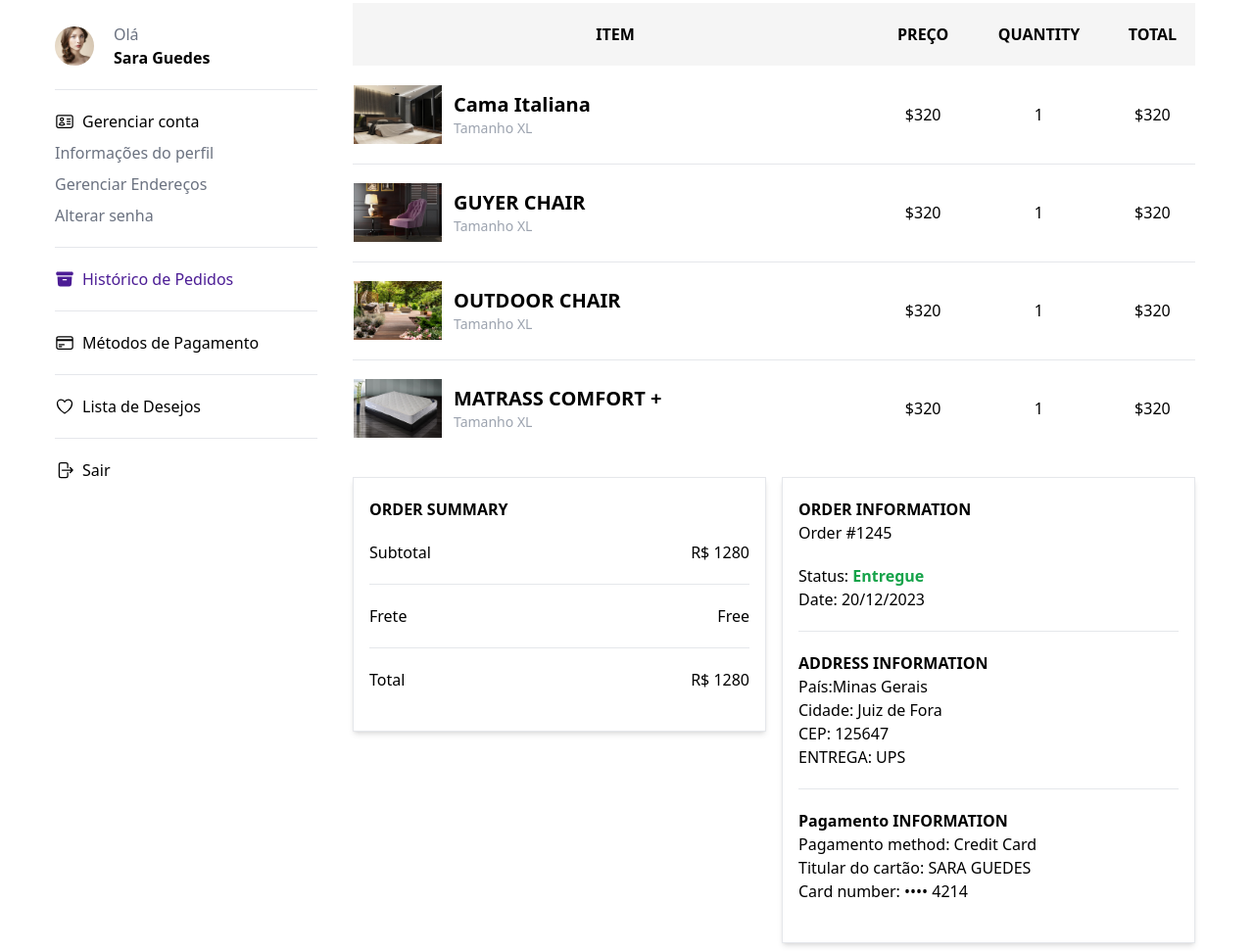
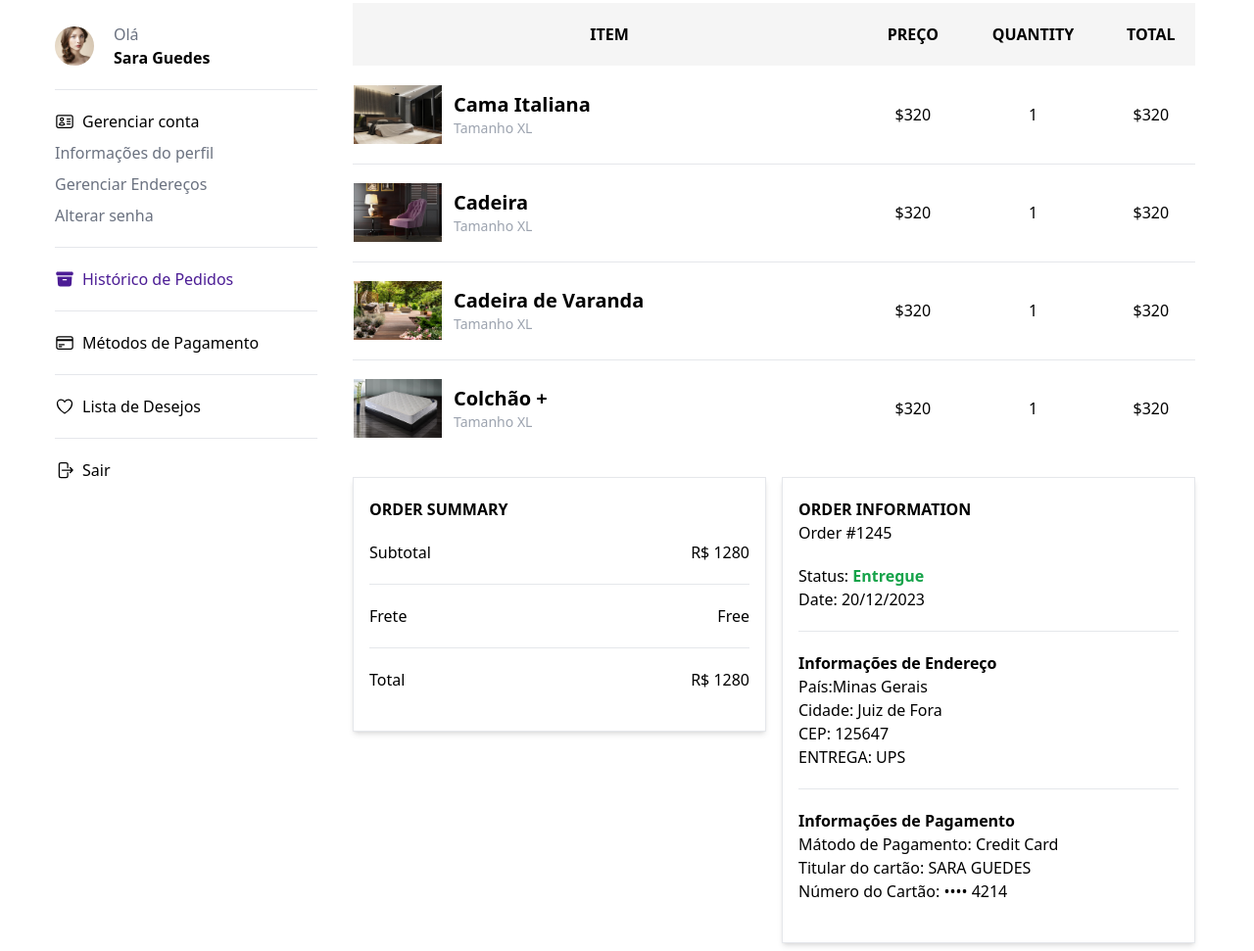
Before and after one commit to lucas-limabr/Trabalho-IHC, a website built with Parcel: page src/order-overview.html in a window 1280 px wide. Shown: the part 189-1160 px from the top of the page at 98% size. Built offline with nearby package versions, Linux system fonts and the light colour scheme.

Commit message:
changed english terms in another pages

```diff
--- a/src/cart.html
+++ b/src/cart.html
@@ -755,7 +755,7 @@
             />
             <div class="ml-3 flex w-full flex-col justify-center">
               <div class="flex items-center justify-between">
-                <p class="text-xl font-bold">OUTDOOR CHAIR</p>
+                <p class="text-xl font-bold">Cadeira de Varanda</p>
                 <svg
                   xmlns="http://www.w3.org/2000/svg"
                   viewBox="0 0 20 20"
@@ -815,7 +815,7 @@
             />
             <div class="ml-3 flex w-full flex-col justify-center">
               <div class="flex items-center justify-between">
-                <p class="text-xl font-bold">MATRASS COMFORT &plus;</p>
+                <p class="text-xl font-bold">Colchão &plus;</p>
                 <svg
                   xmlns="http://www.w3.org/2000/svg"
                   viewBox="0 0 20 20"
--- a/src/checkout-review.html
+++ b/src/checkout-review.html
@@ -691,7 +691,7 @@
                 />
                 <div class="ml-3 flex w-full flex-col justify-center">
                   <div class="flex items-center justify-between">
-                    <p class="text-xl font-bold">GUYER CHAIR</p>
+                    <p class="text-xl font-bold">Cadeira</p>
                     <svg
                       xmlns="http://www.w3.org/2000/svg"
                       viewBox="0 0 20 20"
@@ -728,7 +728,7 @@
                 />
                 <div class="ml-3 flex w-full flex-col justify-center">
                   <div class="flex items-center justify-between">
-                    <p class="text-xl font-bold">OUTDOOR CHAIR</p>
+                    <p class="text-xl font-bold">Cadeira de Varanda</p>
                     <svg
                       xmlns="http://www.w3.org/2000/svg"
                       viewBox="0 0 20 20"
@@ -765,7 +765,7 @@
                 />
                 <div class="ml-3 flex w-full flex-col justify-center">
                   <div class="flex items-center justify-between">
-                    <p class="text-xl font-bold">MATRASS COMFORT &plus;</p>
+                    <p class="text-xl font-bold">Colchão &plus;</p>
                     <svg
                       xmlns="http://www.w3.org/2000/svg"
                       viewBox="0 0 20 20"
@@ -837,7 +837,7 @@
                         alt="Chair Image"
                       />
                       <div class="ml-3 flex flex-col justify-center">
-                        <p class="text-xl font-bold">GUYER CHAIR</p>
+                        <p class="text-xl font-bold">Cadeira</p>
                         <p class="text-sm text-gray-400">Tamanho XL</p>
                       </div>
                     </div>
@@ -858,7 +858,7 @@
                         alt="Outdoor furniture"
                       />
                       <div class="ml-3 flex flex-col justify-center">
-                        <p class="text-xl font-bold">OUTDOOR CHAIR</p>
+                        <p class="text-xl font-bold">Cadeira de Varanda</p>
                         <p class="text-sm text-gray-400">Tamanho XL</p>
                       </div>
                     </div>
@@ -879,7 +879,7 @@
                         alt="Matrass Image"
                       />
                       <div class="ml-3 flex flex-col justify-center">
-                        <p class="text-xl font-bold">MATRASS COMFORT &plus;</p>
+                        <p class="text-xl font-bold">Colchão &plus;</p>
                         <p class="text-sm text-gray-400">Tamanho XL</p>
                       </div>
                     </div>
--- a/src/order-overview.html
+++ b/src/order-overview.html
@@ -857,7 +857,7 @@
             />
             <div class="ml-3 flex w-full flex-col justify-center">
               <div class="flex items-center justify-between">
-                <p class="text-xl font-bold">GUYER CHAIR</p>
+                <p class="text-xl font-bold">Cadeira</p>
                 <svg
                   xmlns="http://www.w3.org/2000/svg"
                   viewBox="0 0 20 20"
@@ -894,7 +894,7 @@
             />
             <div class="ml-3 flex w-full flex-col justify-center">
               <div class="flex items-center justify-between">
-                <p class="text-xl font-bold">OUTDOOR CHAIR</p>
+                <p class="text-xl font-bold">Cadeira de Varanda</p>
                 <svg
                   xmlns="http://www.w3.org/2000/svg"
                   viewBox="0 0 20 20"
@@ -931,7 +931,7 @@
             />
             <div class="ml-3 flex w-full flex-col justify-center">
               <div class="flex items-center justify-between">
-                <p class="text-xl font-bold">MATRASS COMFORT &plus;</p>
+                <p class="text-xl font-bold">Colchão &plus;</p>
                 <svg
                   xmlns="http://www.w3.org/2000/svg"
                   viewBox="0 0 20 20"
@@ -1003,7 +1003,7 @@
                       alt="Chair Image"
                     />
                     <div class="ml-3 flex flex-col justify-center">
-                      <p class="text-xl font-bold">GUYER CHAIR</p>
+                      <p class="text-xl font-bold">Cadeira</p>
                       <p class="text-sm text-gray-400">Tamanho XL</p>
                     </div>
                   </div>
@@ -1024,7 +1024,7 @@
                       alt="Outdoor furniture"
                     />
                     <div class="ml-3 flex flex-col justify-center">
-                      <p class="text-xl font-bold">OUTDOOR CHAIR</p>
+                      <p class="text-xl font-bold">Cadeira de Varanda</p>
                       <p class="text-sm text-gray-400">Tamanho XL</p>
                     </div>
                   </div>
@@ -1045,7 +1045,7 @@
                       alt="Matrass Image"
                     />
                     <div class="ml-3 flex flex-col justify-center">
-                      <p class="text-xl font-bold">MATRASS COMFORT &plus;</p>
+                      <p class="text-xl font-bold">Colchão &plus;</p>
                       <p class="text-sm text-gray-400">Tamanho XL</p>
                     </div>
                   </div>
@@ -1104,7 +1104,7 @@
                 <div></div>
 
                 <div class="flex flex-col border-b py-5">
-                  <p class="font-bold">ADDRESS INFORMATION</p>
+                  <p class="font-bold">Informações de Endereço</p>
                   <p>País:Minas Gerais</p>
                   <p>Cidade: Juiz de Fora</p>
                   <p>CEP: 125647</p>
@@ -1112,10 +1112,10 @@
                 </div>
 
                 <div class="flex flex-col py-5">
-                  <p class="font-bold">Pagamento INFORMATION</p>
-                  <p>Pagamento method: Credit Card</p>
+                  <p class="font-bold">Informações de Pagamento</p>
+                  <p>Mátodo de Pagamento: Credit Card</p>
                   <p>Titular do cartão: SARA GUEDES</p>
-                  <p>Card number: &bull;&bull;&bull;&bull; 4214</p>
+                  <p>Número do Cartão: &bull;&bull;&bull;&bull; 4214</p>
                 </div>
               </div>
             </div>
```
